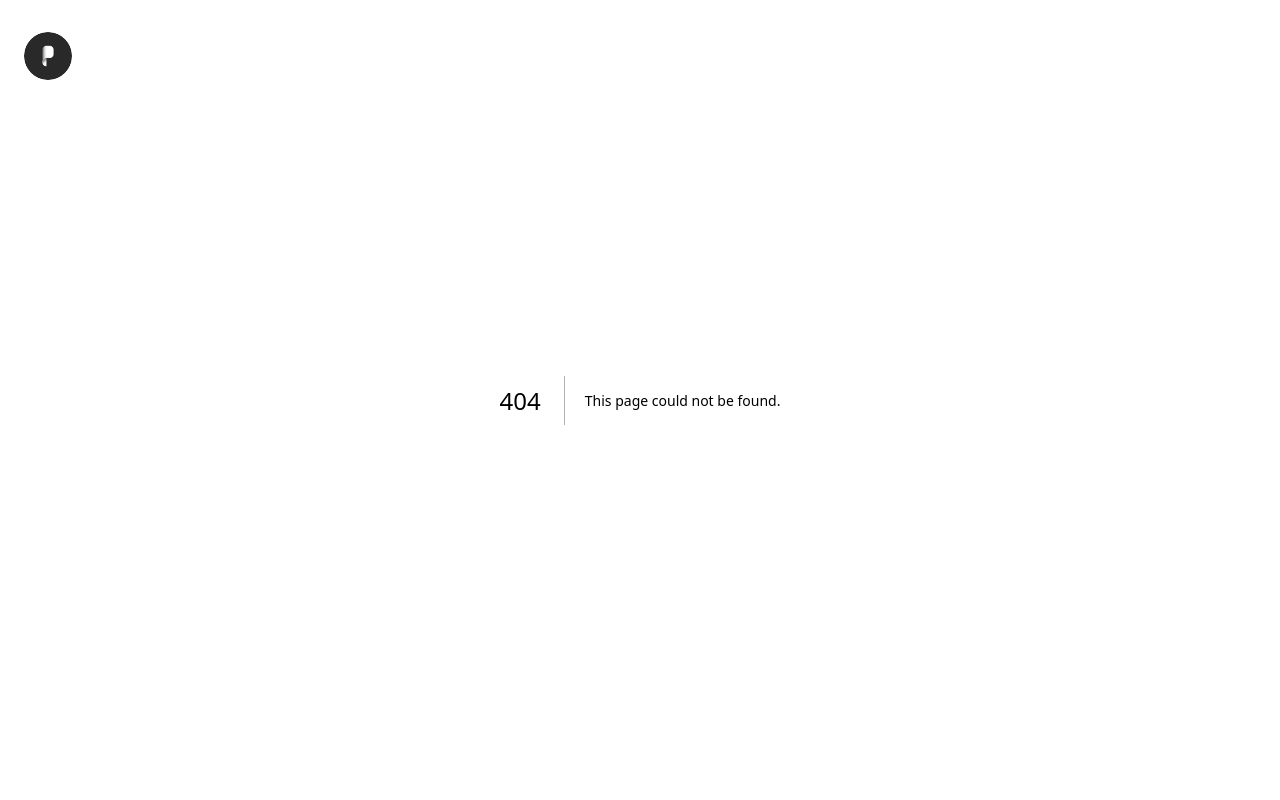
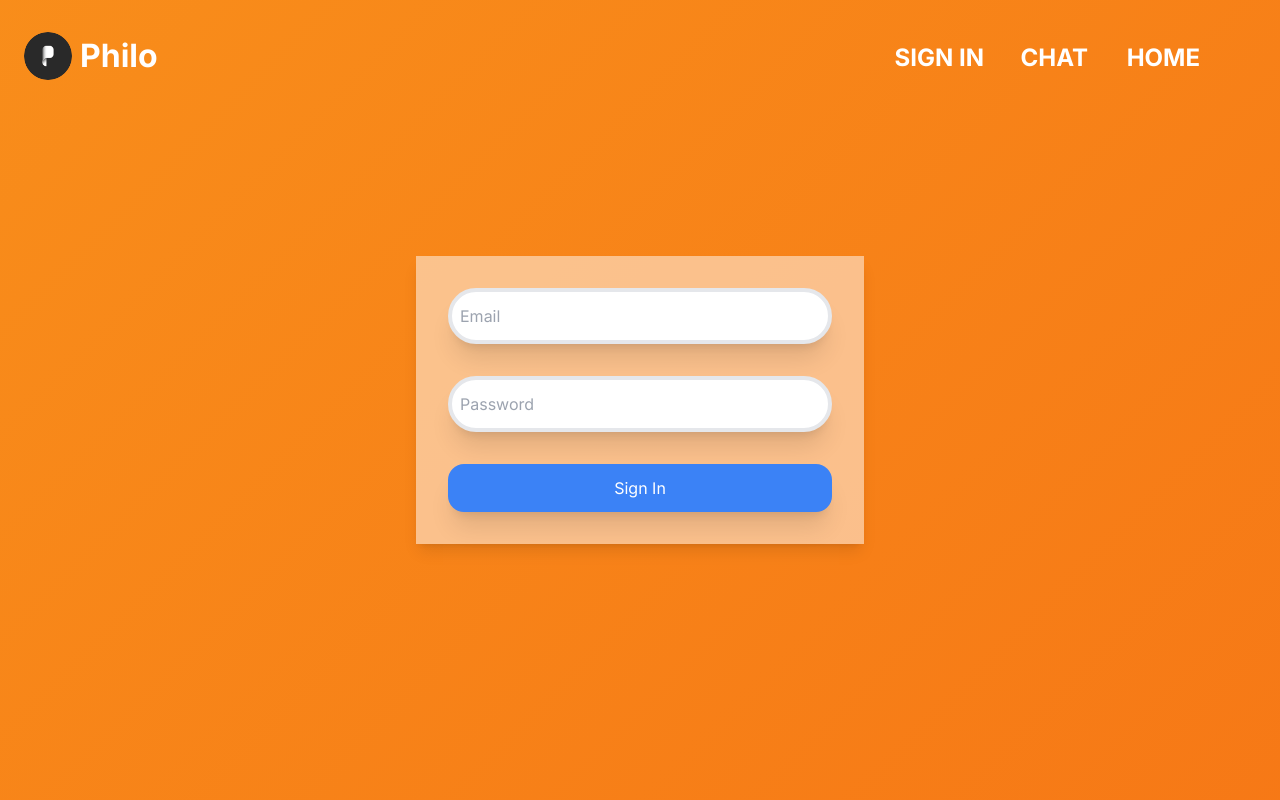
Before and after one commit to TNorsang/philo, a Next.js app: page /signin in a window 1280 px wide. Before the commit this address had no page. Built offline with nearby package versions, Linux system fonts and the light colour scheme.

Commit message:
added sign in design

```diff
--- /dev/null
+++ b/app/signin/page.tsx
@@ -0,0 +1,21 @@
+export default function SignIn() {
+  return (
+    <div className="flex justify-center items-center min-h-screen bg-opacity-50">
+      <div className="flex flex-col items-center gap-4 bg-opacity-50 bg-white p-8 rounded-lg shadow-lg w-full max-w-md">
+        <input
+          className="w-full h-[56px] p-2 mb-4 rounded-full border-4 shadow-xl text-[16px]"
+          type="text"
+          placeholder="Email"
+        />
+        <input
+          className="w-full h-[56px] p-2 mb-4 rounded-full border-4 shadow-xl text-[16px]"
+          type="password"
+          placeholder="Password"
+        />
+        <button className="w-full h-[48px] bg-blue-500 text-white rounded-2xl text-[16px] shadow-xl">
+          Sign In
+        </button>
+      </div>
+    </div>
+  )
+}
--- /dev/null
+++ b/app/signup/page.tsx
@@ -0,0 +1,7 @@
+export default function SignUp() {
+  return (
+    <div>
+      <h1>Sign Up</h1>
+    </div>
+  )
+}
--- a/components/ui/nav.tsx
+++ b/components/ui/nav.tsx
@@ -7,7 +7,12 @@ import Burger from '../svgs/burger'
 import { useState } from 'react'
 
 export default function NavBar() {
-  const [hide, setHide] = useState(false)
+  const [show, setShow] = useState(false)
+
+  const handleClick = () => {
+    setShow(!show)
+  }
+
   return (
     <nav className="flex text-white">
       <ul className="list-none">
@@ -42,12 +47,29 @@ export default function NavBar() {
         >
           <Link href="/chat">CHAT</Link>
         </motion.li>
+        <motion.li
+          whileHover={{ scale: 1.1 }}
+          className="hidden sm:block absolute right-[296px] top-[40px] text-[24px] font-bold text-white"
+        >
+          <Link href="/signin">SIGN IN</Link>
+        </motion.li>
         <motion.div
           whileHover={{ scale: 1.1 }}
           whileTap={{ scale: 0.9 }}
           className="absolute right-[24px] top-[44px]"
         >
-          <Burger />
+          <button onClick={handleClick} className="sm:hidden">
+            {show ? (
+              <>
+                <Link href="/signin">SIGN IN</Link>
+                {' | '}
+                <Link href="/chat">CHAT</Link> {' | '}{' '}
+                <Link href="/">HOME</Link>
+              </>
+            ) : (
+              <Burger />
+            )}
+          </button>
         </motion.div>
       </ul>
     </nav>
```
